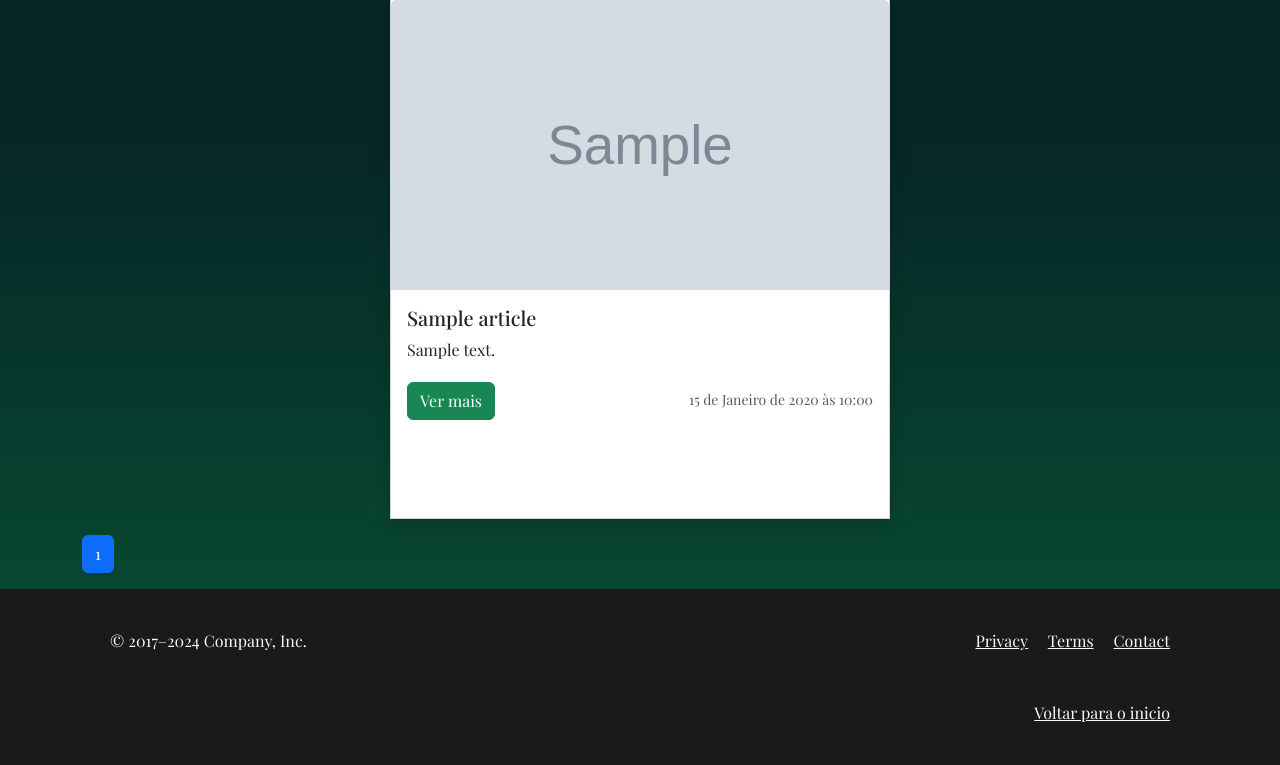
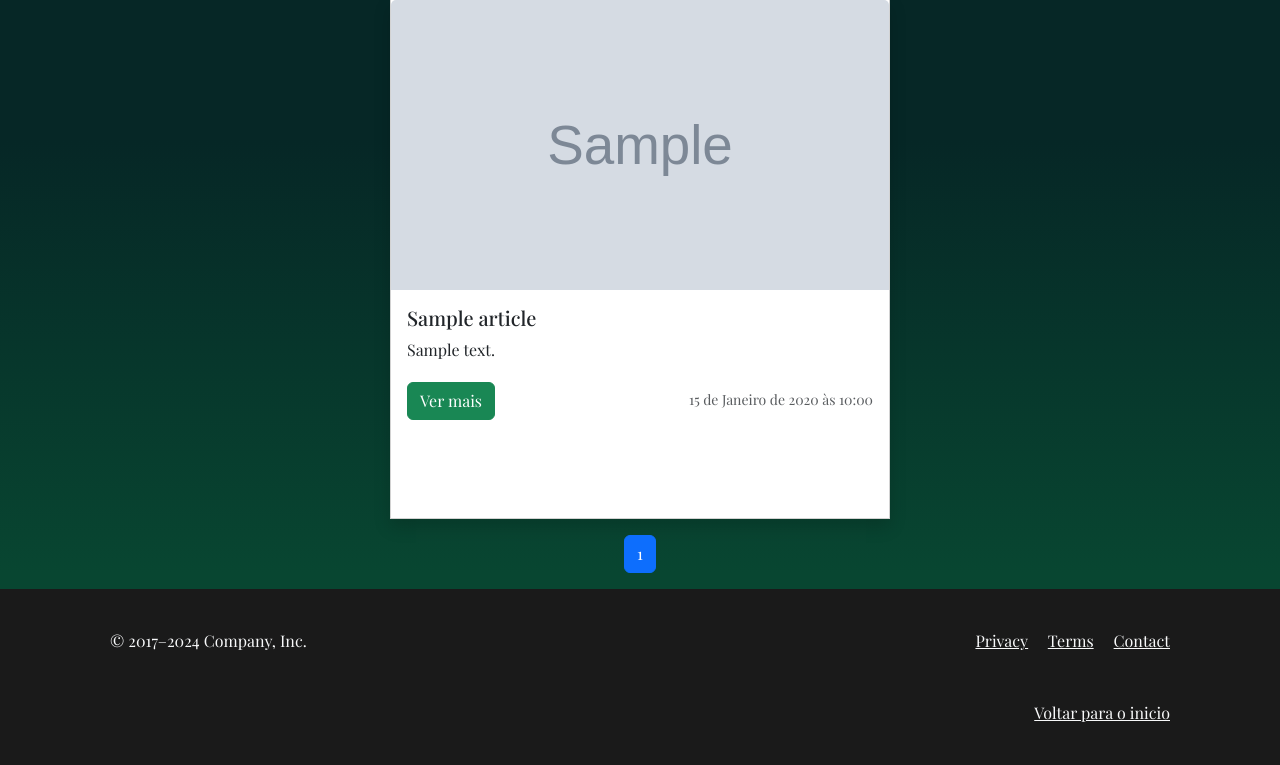
Before and after one commit to Mnz19/belem-trip, a Django app: page /noticias/ in a window 1280 px wide. Shown: the part 139-904 px from the top of the page. Run offline with Django 4.2, Linux system fonts and the light colour scheme; tables that the repository leaves empty hold one stand-in row (values such as "Sample post"); grey boxes marked "Sample" are stand-in pictures; a database or web service that is not in the repository returns one stand-in record (values such as "Sample title"); data that the repository does not hold is empty; some libraries are stand-ins or nearby versions; some web fonts are replaced.

Commit message:
style: news template

```diff
--- a/belemtrip/templates/noticias.html
+++ b/belemtrip/templates/noticias.html
@@ -25,7 +25,7 @@
                     {% endfor %}
                 </div>
                 <nav aria-label="Page navigation example">
-                    <ul class="pagination">
+                    <ul class="pagination justify-content-center"">
                         {% if page_obj.has_previous %}
                             <li class="page-item"><a class="page-link" href="?page=1">{% trans "Primeiro" %}</a></li>
                             <li class="page-item"><a class="page-link" href="?page={{ page_obj.previous_page_number }}">{% trans "Anterior" %}</a></li>
```
